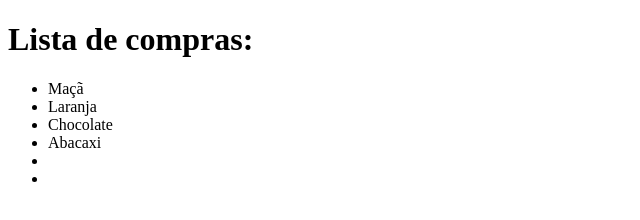
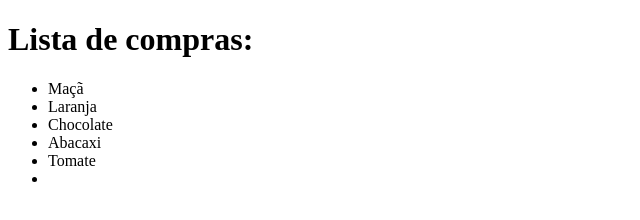
Before and after one commit to ViniGraeff/Trainee, a plain HTML site: page index.html in a window 1280 px wide. Shown: the full height of the page, 0-640 px from the left. Drawn offline with Linux system fonts and the light colour scheme.

Commit message:
Quarto Item

```diff
--- a/index.html
+++ b/index.html
@@ -11,7 +11,7 @@
 		<li>Laranja</li>
 		<li>Chocolate</li>
 		<li>Abacaxi</li>
-		<li></li>
+		<li>Tomate</li>
 		<li></li>
 	</ul>
 </body>
```
